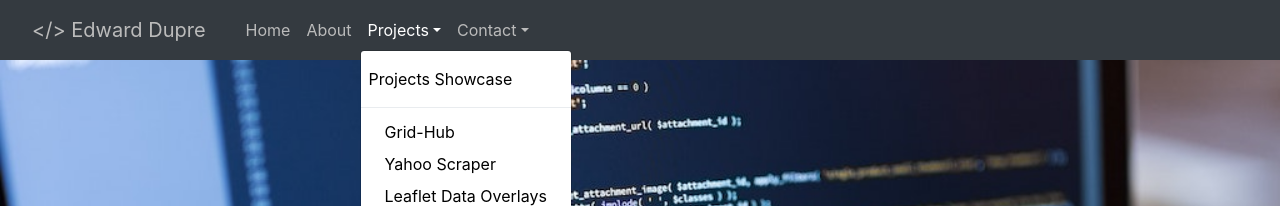
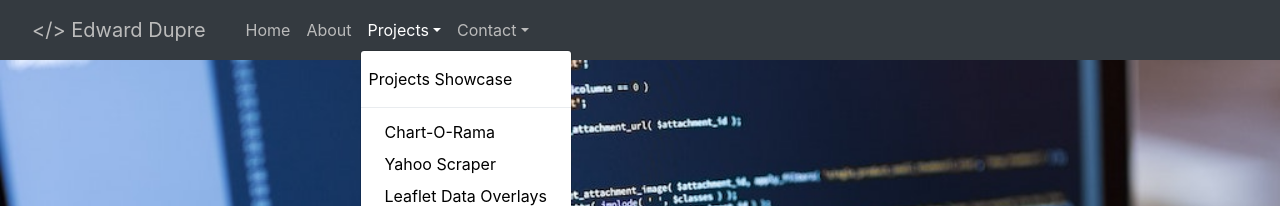
Before and after one commit to edwd42/react-homepage, a React (Create React App) app: page /#/ in a window 1280 px wide. Both pictures are taken after a click on the button "Projects". Shown: the top 206 px of the page. Built offline with nearby package versions, Linux system fonts and the light colour scheme; the HTML template or start-up script is replaced by a standard one.

Commit message:
edit projects drop-down menu to link to chart-o-rama

```diff
--- a/src/components/NavBar.js
+++ b/src/components/NavBar.js
@@ -81,10 +81,10 @@ export const NavBar = () => (
             </Nav.Link>
             <NavDropdown.Divider />
             <NavDropdown.Item
-              href="http://grid-hub.s3-website-us-east-1.amazonaws.com/"
+              href="http://chart-o-rama.s3-website-us-east-1.amazonaws.com/"
               target="_blank"
             >
-              Grid-Hub
+              Chart-O-Rama
             </NavDropdown.Item>
             <NavDropdown.Item
               href="http://yahoo-scraper.s3-website-us-east-1.amazonaws.com/"
```
